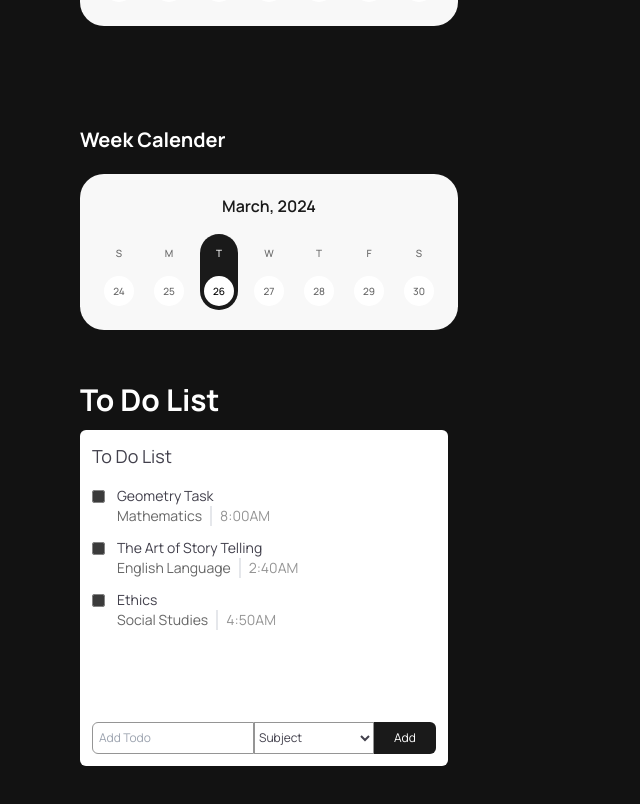
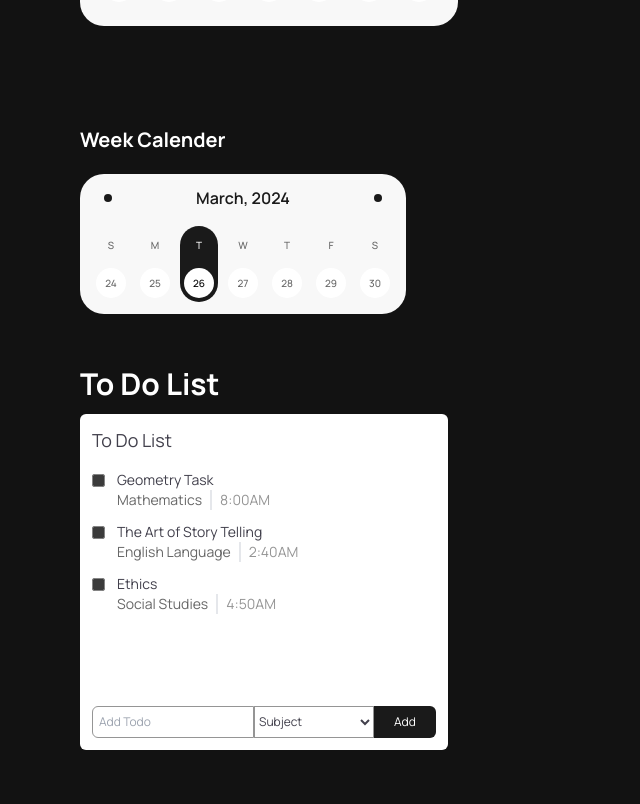
Before and after one commit to AJ1732/capstone_schoolbase_lms, a React (Vite) app: page / in a window 1280 px wide. Shown: the part 2488-3292 px from the top of the page, without its empty margins (0-640 px from the left). Built offline with nearby package versions, Linux system fonts and the light colour scheme.

Commit message:
style: adjust spacings

```diff
--- a/src/components/Calender/Calender.jsx
+++ b/src/components/Calender/Calender.jsx
@@ -58,14 +58,16 @@ export const MonthCalender = () => {
 
 export const WeekCalender = () => {
   return (
-    <div className='bg-[#F8F8F8] size-fit p-5 text-black rounded-3xl'>
+    <div className='bg-[#F8F8F8] size-fit p-3 text-black rounded-3xl'>
       {/* MONTH */}
-      <div>
-        <h3 className='font-semibold text-[#1A1A1A] text-center mb-4'>{months[currentMonthIndex]}, {currentYear}</h3>
+      <div className='flex justify-between items-center px-3 mb-4'>
+        <div className='size-2 rounded-full bg-[#1A1A1A]'></div>
+        <h3 className='font-semibold text-[#1A1A1A] text-center'>{months[currentMonthIndex]}, {currentYear}</h3>
+        <div className='size-2 rounded-full bg-[#1A1A1A]'></div>
       </div>
 
       {/* DAYS */}
-      <div className='w-full grid grid-cols-7 gap-3'>
+      <div className='w-full grid grid-cols-7 gap-1.5'>
         {days.map((day, index) => (
           <div key={index} className={`calender_day_tiles ${cn(dayjs().day() === index && "bg-[#1A1A1A] rounded-b-none")}`}>
             <p className={`${cn(dayjs().day() === index? "text-white": "text-[#676767]")}`}>{day}</p>
@@ -74,7 +76,7 @@ export const WeekCalender = () => {
       </div>
 
       {/* DATES */}
-      <div className='size-full grid grid-cols-7 gap-3'>
+      <div className='size-full grid grid-cols-7 gap-1.5'>
         {generateWeekDate().arrayOfWeekDate.map(({ date, today }, index) => {
           return (
             <div key={index} className={`calender_date_tiles ${cn(today && "bg-[#1A1A1A] rounded-t-none" )}`}>
--- a/src/utils/calenderData.js
+++ b/src/utils/calenderData.js
@@ -52,7 +52,7 @@ export const generateDate = ( month = dayjs().month(), year = dayjs().year() ) =
   }
 }
 
-export const generateWeekDate = ( day = dayjs().day(), week = dayjs().week(), month = dayjs().month(), year = dayjs().year() ) => {
+export const generateWeekDate = ( week = dayjs().week(), month = dayjs().month(), year = dayjs().year() ) => {
   const firstDateOfWeek = dayjs().year(year).month(month).week(week).startOf("week");
   const lastDateOfWeek = dayjs().year(year).month(month).week(week).endOf("week");
 
```
